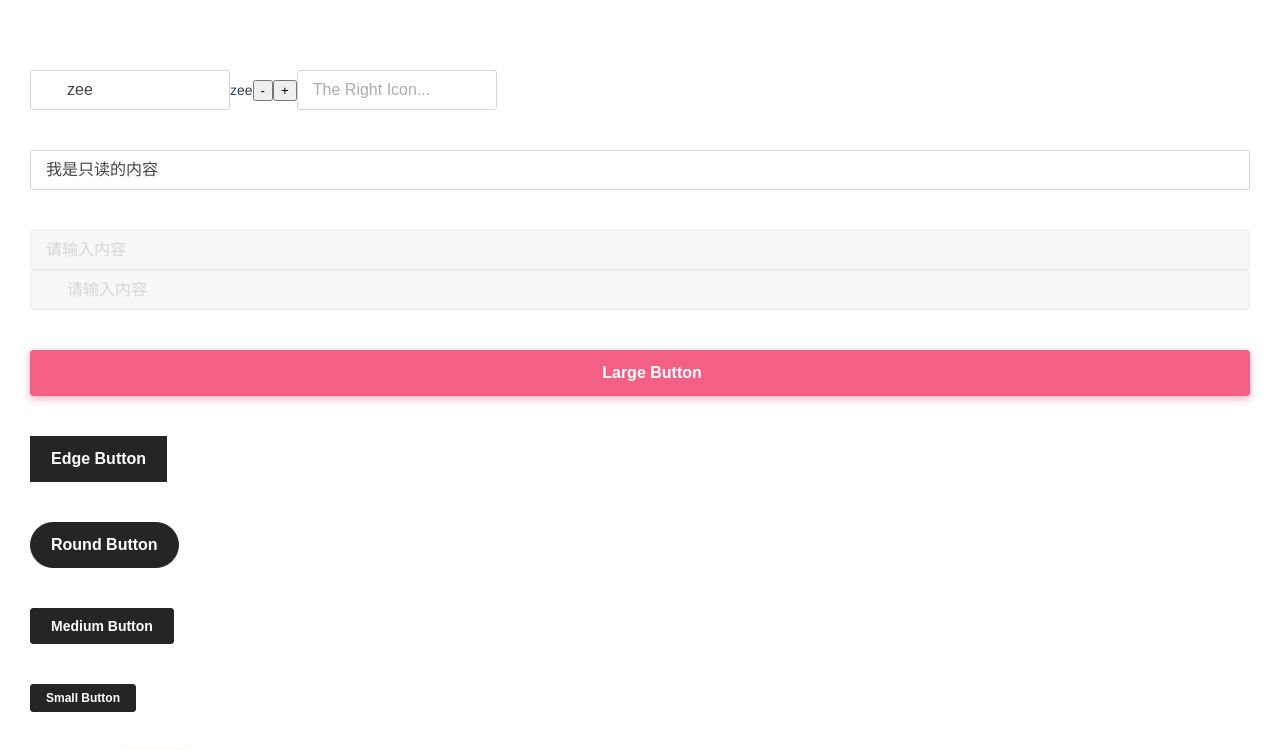
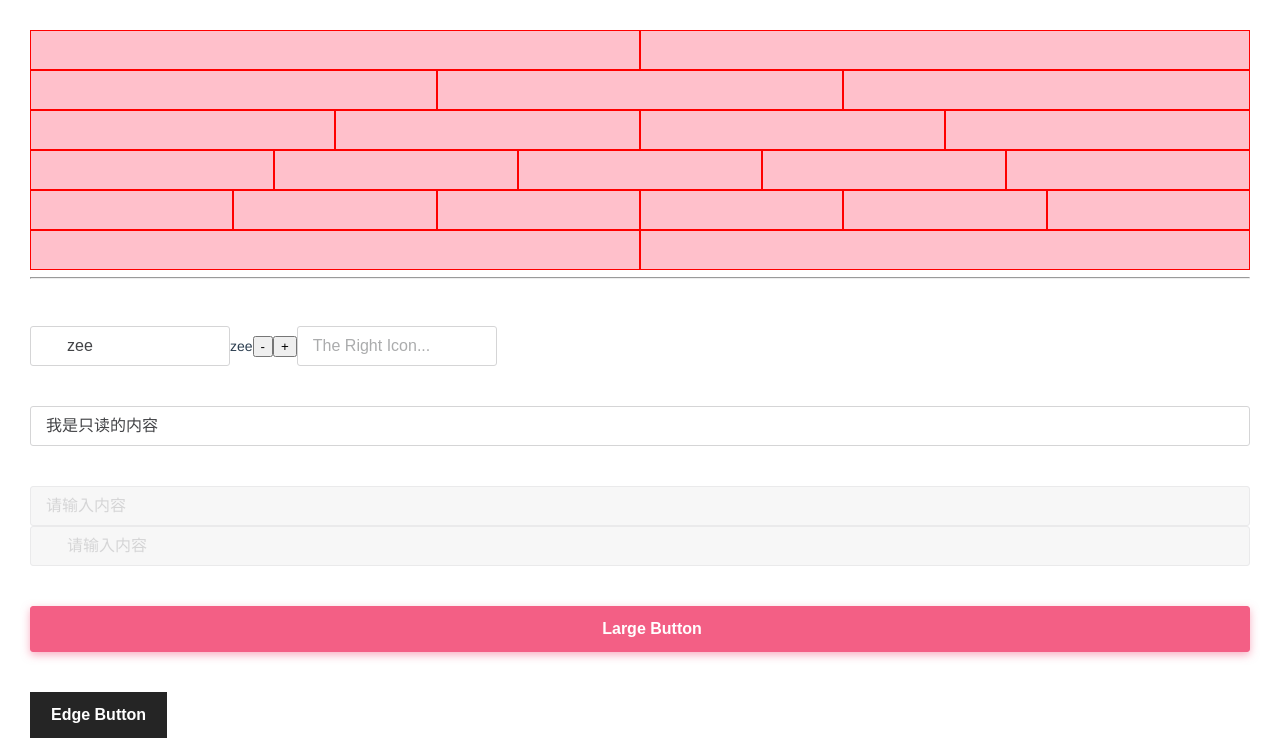
Before and after one commit to funny-man/uzi-vue, a Vue app: page / in a window 1280 px wide. Shown: the top 750 px of the page. Built offline with nearby package versions, Linux system fonts and the light colour scheme.

Commit message:
添加col和row组件

```diff
--- a/src/App.vue
+++ b/src/App.vue
@@ -1,5 +1,40 @@
 <template>
   <div id="app">
+    <z-row gutter="12020">
+      <z-col class="z-col"></z-col>
+      <z-col class="z-col"></z-col>
+    </z-row>
+    <z-row gutter="12020">
+      <z-col class="z-col"></z-col>
+      <z-col class="z-col"></z-col>
+      <z-col class="z-col"></z-col>
+    </z-row>
+    <z-row gutter="12020">
+      <z-col class="z-col"></z-col>
+      <z-col class="z-col"></z-col>
+      <z-col class="z-col"></z-col>
+      <z-col class="z-col"></z-col>
+    </z-row>
+    <z-row gutter="12020">
+      <z-col class="z-col"></z-col>
+      <z-col class="z-col"></z-col>
+      <z-col class="z-col"></z-col>
+      <z-col class="z-col"></z-col>
+      <z-col class="z-col"></z-col>
+    </z-row>
+    <z-row gutter="12020">
+      <z-col class="z-col"></z-col>
+      <z-col class="z-col"></z-col>
+      <z-col class="z-col"></z-col>
+      <z-col class="z-col"></z-col>
+      <z-col class="z-col"></z-col>
+      <z-col class="z-col"></z-col>
+    </z-row>
+    <z-row gutter="12020">
+      <z-col class="z-col z-col-2"></z-col>
+      <z-col class="z-col z-col-22"></z-col>
+    </z-row>
+    <hr>
     <div class="gap"/>
     <z-input prefix="settings"
              style="width:200px;display:inline-block"
@@ -96,6 +131,8 @@ import Button from './components/button/button.vue';
 import Icon from './components/icon/icon.vue';
 import ButtonGroup from './components/button_group/button_group.vue';
 import Input from './components/input/input.vue';
+import Row from './components/row/row.vue';
+import Col from './components/col/col.vue';
 
 export default {
   name: 'app',
@@ -103,7 +140,9 @@ export default {
     'z-button': Button,
     'z-icon': Icon,
     'z-button-group': ButtonGroup,
-    'z-input': Input
+    'z-input': Input,
+    'z-row': Row,
+    'z-col': Col
   },
   data() {
     return {
@@ -145,6 +184,11 @@ export default {
   padding: 30px 30px;
   background-color: #fff;
 }
+.z-col {
+  background-color: pink;
+  border: 1px solid red;
+  height: 40px;
+}
 .gap {
   height: 40px;
   transition: all .7s;
--- /dev/null
+++ b/src/components/col/col.vue
@@ -0,0 +1,33 @@
+<template>
+<div class="z-col"></div>
+</template>
+
+<script type="text/ecmascript-6">
+export default {
+  name: 'z-col',
+  components: {
+  },
+  computed: {
+    // 通过$parent获取父组件的gutter值
+    gutter() {
+      let parent = this.$parent;
+      while (parent && parent.$options.componentName !== 'ElRow') {
+        parent = parent.$parent;
+      }
+      return parent ? parent.gutter : 0;
+    }
+  },
+  props: {
+  }
+};
+</script>
+
+<style scoped lang="scss">
+  @import '../../sass/var.scss';
+  @import '../../sass/animation.scss';
+  @import "../../sass/utils.scss";
+  .z-col {
+    width: 100%;
+    box-sizing: border-box;
+  }
+</style>
--- /dev/null
+++ b/src/components/row/row.vue
@@ -0,0 +1,24 @@
+<template>
+<div class="row">
+  <slot></slot>
+</div>
+</template>
+
+<script type="text/ecmascript-6">
+export default {
+  name: 'z-row',
+  components: {
+  },
+  props: {
+  }
+};
+</script>
+
+<style scoped lang="scss">
+  @import '../../sass/var.scss';
+  @import '../../sass/animation.scss';
+  @import "../../sass/utils.scss";
+  .row {
+    display: flex;
+  }
+</style>
```
